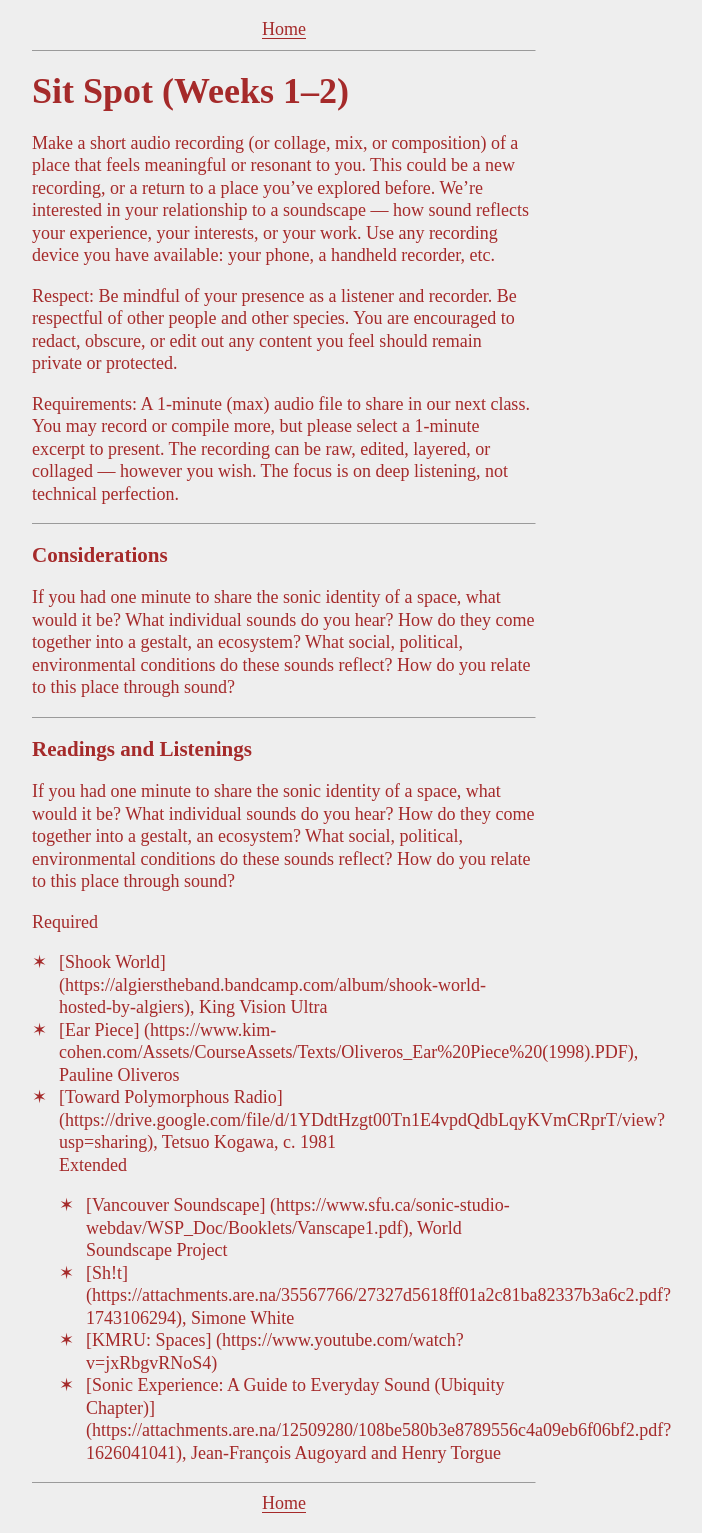
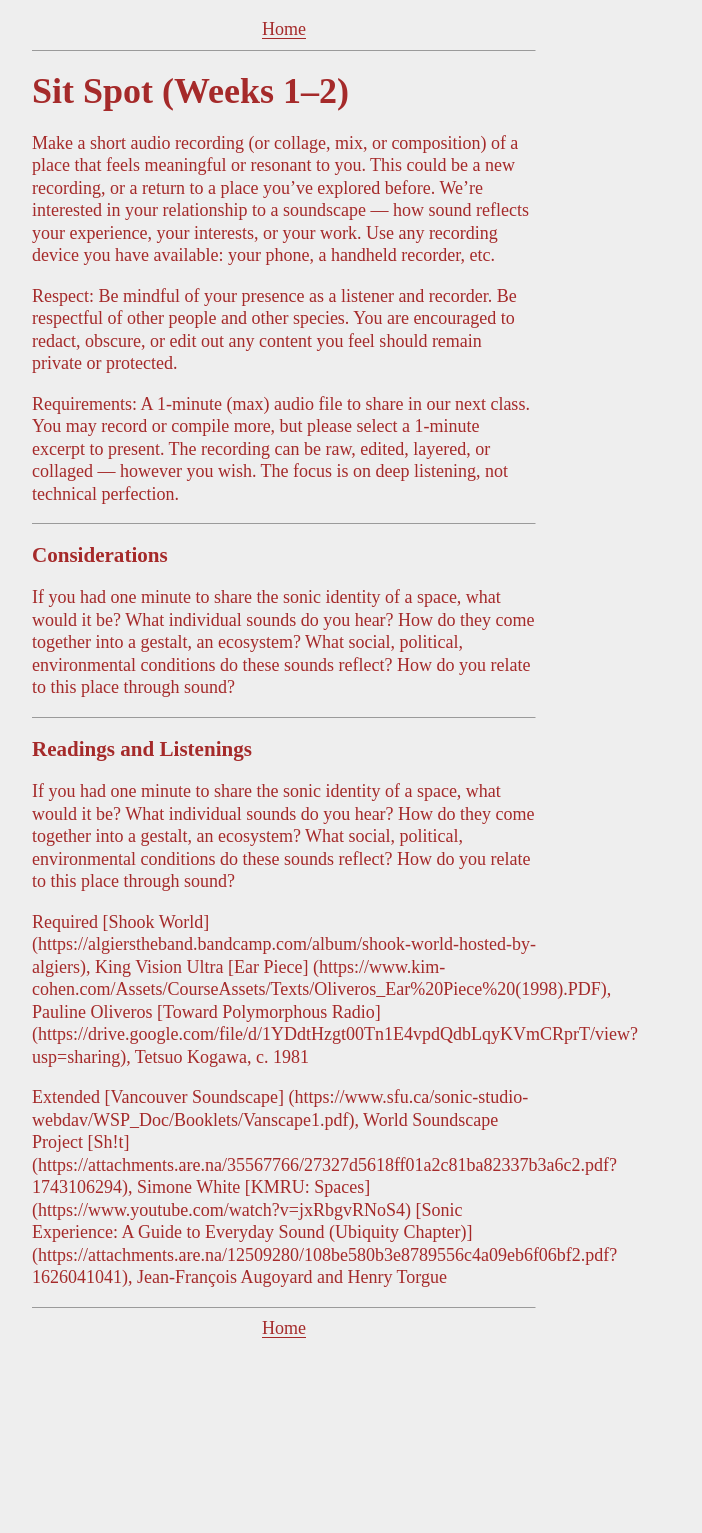
Before and after one commit to bryantwells/rr25, a Jekyll site: the page built from _pages/sit-spot.md, in a window 1280 px wide. Shown: the whole page, without its empty margins (356-1058 px from the left). Built offline with Jekyll 4.4.1, drawn with Linux system fonts in a browser that asks for light colours; after the commit the page ends 1357 px from its top, so only the background shows below that.

Commit message:
Update sit-spot.md

```diff
--- a/_pages/sit-spot.md
+++ b/_pages/sit-spot.md
@@ -33,14 +33,12 @@ What social, political, environmental conditions do these sounds reflect?
 How do you relate to this place through sound?
 
 Required
-<ul>
-  <li>[Shook World] (https://algierstheband.bandcamp.com/album/shook-world-hosted-by-algiers), King Vision Ultra</li>
-  <li>[Ear Piece] (https://www.kim-cohen.com/Assets/CourseAssets/Texts/Oliveros_Ear%20Piece%20(1998).PDF), Pauline Oliveros</li>
-  <li>[Toward Polymorphous Radio] (https://drive.google.com/file/d/1YDdtHzgt00Tn1E4vpdQdbLqyKVmCRprT/view?usp=sharing), Tetsuo Kogawa, c. 1981</li>
+[Shook World] (https://algierstheband.bandcamp.com/album/shook-world-hosted-by-algiers), King Vision Ultra
+[Ear Piece] (https://www.kim-cohen.com/Assets/CourseAssets/Texts/Oliveros_Ear%20Piece%20(1998).PDF), Pauline Oliveros
+[Toward Polymorphous Radio] (https://drive.google.com/file/d/1YDdtHzgt00Tn1E4vpdQdbLqyKVmCRprT/view?usp=sharing), Tetsuo Kogawa, c. 1981
 
 Extended
-<ul>
-  <li>[Vancouver Soundscape] (https://www.sfu.ca/sonic-studio-webdav/WSP_Doc/Booklets/Vanscape1.pdf), World Soundscape Project</li>
-  <li>[Sh!t] (https://attachments.are.na/35567766/27327d5618ff01a2c81ba82337b3a6c2.pdf?1743106294), Simone White</li>
-  <li>[KMRU: Spaces] (https://www.youtube.com/watch?v=jxRbgvRNoS4)</li>
-  <li>[Sonic Experience: A Guide to Everyday Sound (Ubiquity Chapter)] (https://attachments.are.na/12509280/108be580b3e8789556c4a09eb6f06bf2.pdf?1626041041), Jean-François Augoyard and Henry Torgue</li>
+[Vancouver Soundscape] (https://www.sfu.ca/sonic-studio-webdav/WSP_Doc/Booklets/Vanscape1.pdf), World Soundscape Project
+[Sh!t] (https://attachments.are.na/35567766/27327d5618ff01a2c81ba82337b3a6c2.pdf?1743106294), Simone White
+[KMRU: Spaces] (https://www.youtube.com/watch?v=jxRbgvRNoS4)
+[Sonic Experience: A Guide to Everyday Sound (Ubiquity Chapter)] (https://attachments.are.na/12509280/108be580b3e8789556c4a09eb6f06bf2.pdf?1626041041), Jean-François Augoyard and Henry Torgue
```
